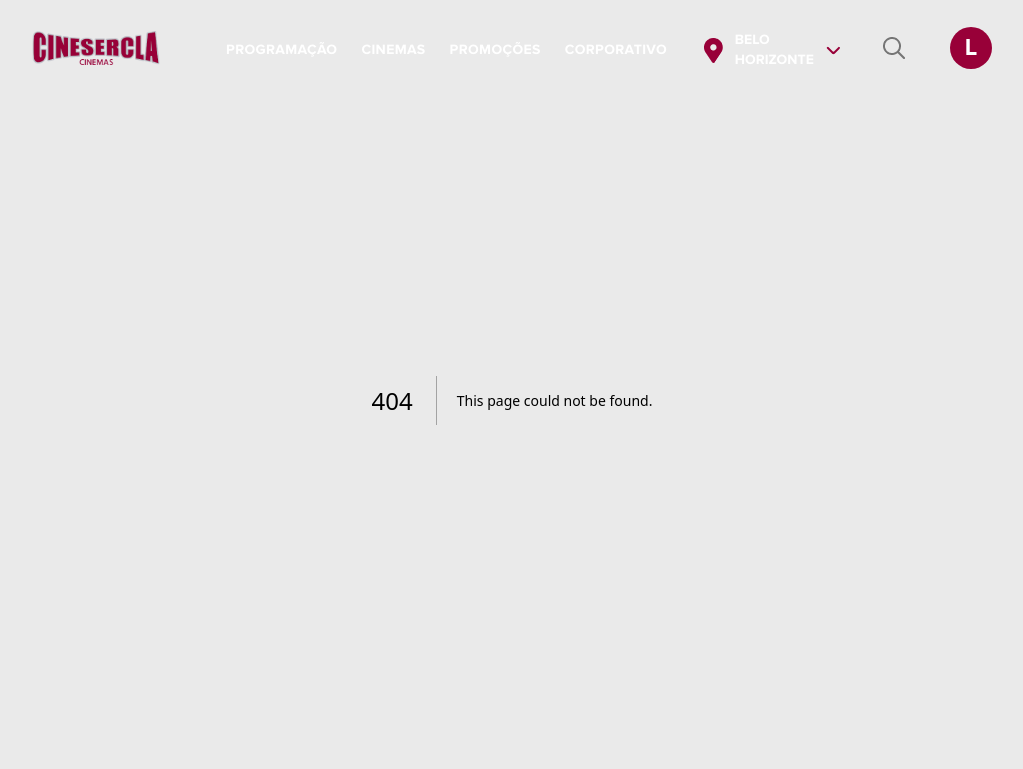
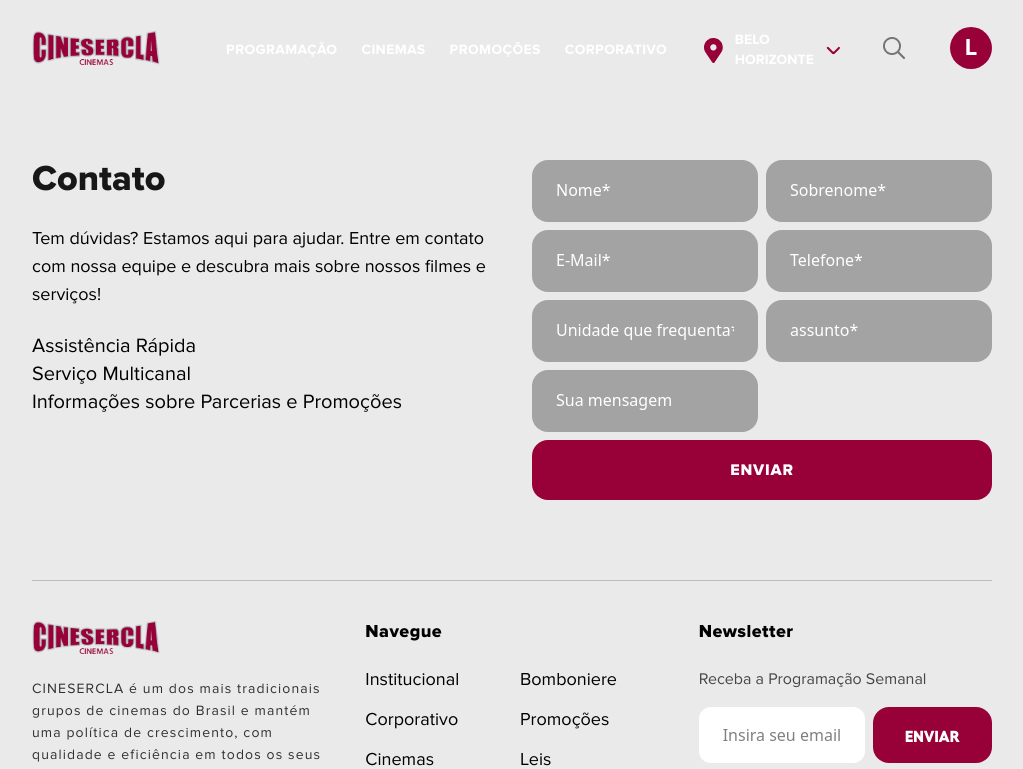
Before and after one commit to martins87/cinesercla-site, a Next.js app: page /contato in a window 1280 px wide. Before the commit this address had no page. Shown: the top 769 px of the page, without its empty margins (128-1151 px from the left). Built offline with nearby package versions, Linux system fonts and the light colour scheme.

Commit message:
add contact page

```diff
--- /dev/null
+++ b/app/(pages)/contato/ContactForm.tsx
@@ -0,0 +1,24 @@
+import Input from "@/app/components/Input";
+import Button from "@/app/components/ui/Button";
+import Centered from "@/app/components/ui/CenteredElement";
+
+const className = { className: "bg-[#A3A3A3] px-2 py-1 rounded-2xl" };
+
+const ContactForm = () => {
+  return (
+    <Centered className="gap-y-2" direction="col">
+      <Centered className="grid grid-cols-1 sm:grid-cols-2 gap-2">
+        <Input {...className} placeholder="Nome*" />
+        <Input {...className} placeholder="Sobrenome*" />
+        <Input {...className} placeholder="E-Mail*" />
+        <Input {...className} placeholder="Telefone*" />
+        <Input {...className} placeholder="Unidade que frequenta*" />
+        <Input {...className} placeholder="assunto*" />
+        <Input {...className} placeholder="Sua mensagem" />
+      </Centered>
+      <Button className="w-full py-[18px]" label="ENVIAR" primary />
+    </Centered>
+  );
+};
+
+export default ContactForm;
--- /dev/null
+++ b/app/(pages)/contato/page.tsx
@@ -0,0 +1,45 @@
+import Typography from "@/app/components/Typography";
+import Centered from "@/app/components/ui/CenteredElement";
+import Container from "@/app/components/ui/Container";
+import ContactForm from "./ContactForm";
+
+const ContactPage = () => {
+  return (
+    <Container className="mt-32 lg:mt-40">
+      <Centered className="flex-1 flex-col tablet:flex-row gap-x-10">
+        <Centered
+          className="mb-10 tablet:mb-auto gap-y-6"
+          direction="col"
+          items="start"
+          justify="start"
+        >
+          <Typography className="text-4xl text-black/90" weight="800">
+            Contato
+          </Typography>
+          <Centered className="flex-col sm:flex-row tablet:flex-col gap-x-6 gap-y-6">
+            <Centered>
+              <Typography className="text-lg text-black" weight="400">
+                Tem dúvidas? Estamos aqui para ajudar. Entre em contato com
+                nossa equipe e descubra mais sobre nossos filmes e serviços!
+              </Typography>
+            </Centered>
+            <Centered direction="col" items="start">
+              <Typography className="text-xl text-black" weight="400">
+                Assistência Rápida
+              </Typography>
+              <Typography className="text-xl text-black" weight="400">
+                Serviço Multicanal
+              </Typography>
+              <Typography className="text-xl text-black" weight="400">
+                Informações sobre Parcerias e Promoções
+              </Typography>
+            </Centered>
+          </Centered>
+        </Centered>
+        <ContactForm />
+      </Centered>
+    </Container>
+  );
+};
+
+export default ContactPage;
--- a/tailwind.config.ts
+++ b/tailwind.config.ts
@@ -8,7 +8,9 @@
   ],
   theme: {
     extend: {
-      colors: {},
+      colors: {
+        main_bordeaux: "#980038",
+      },
       screens: {
         mobile: "512px",
         tablet: "960px",
```
